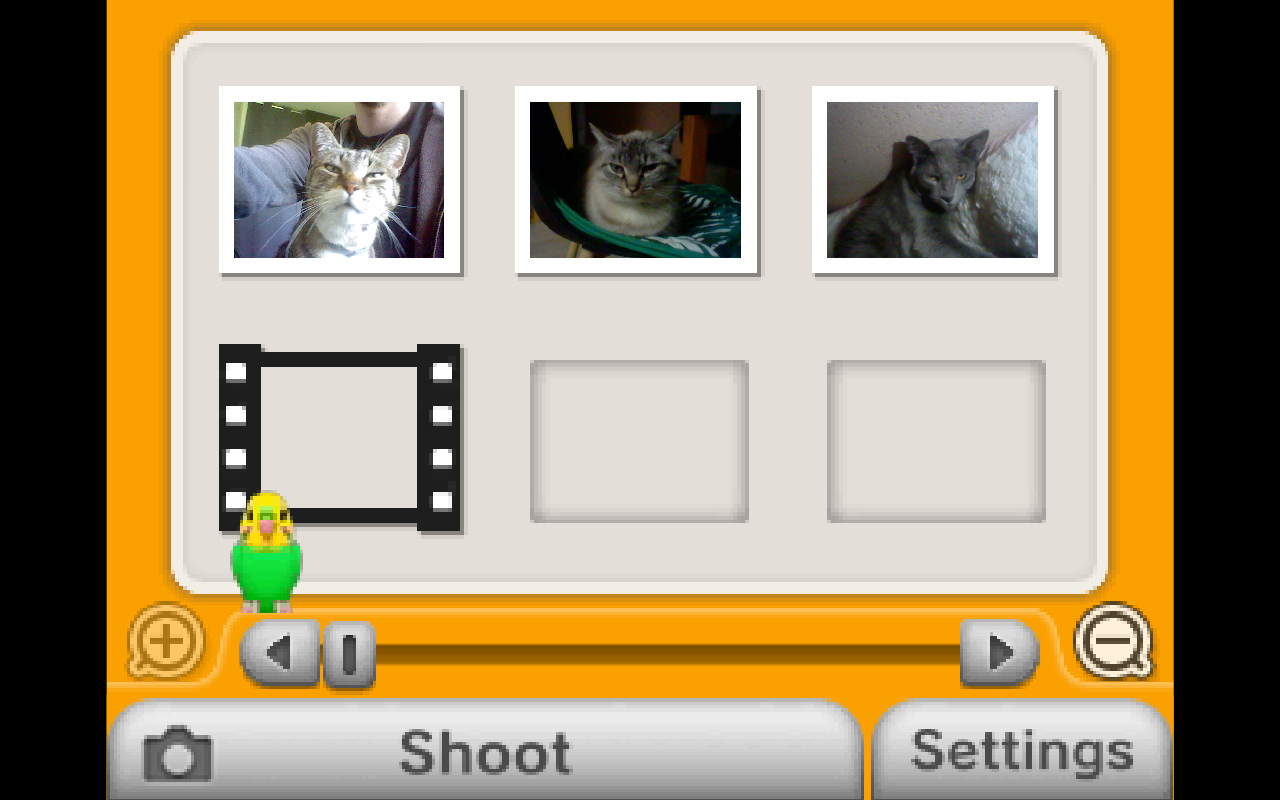
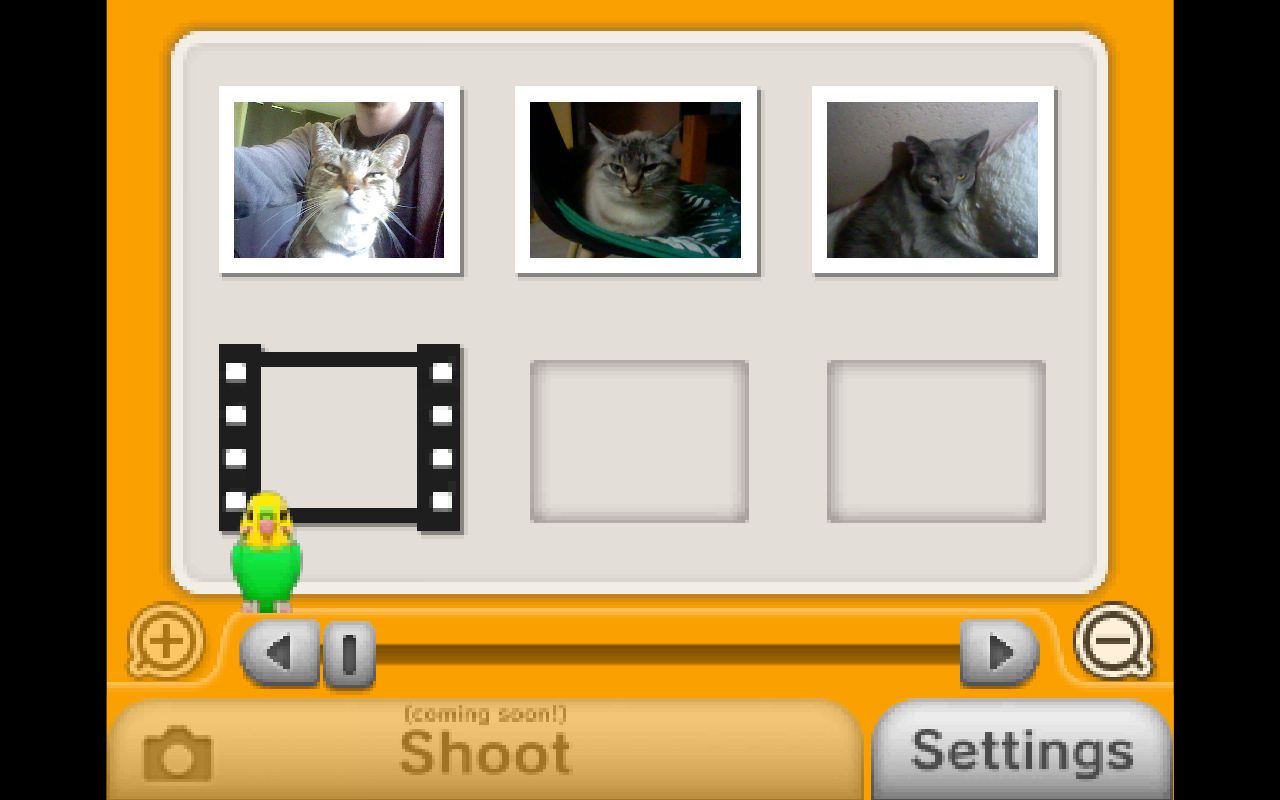
Before and after one commit to LOUDO2/web-3ds-camera, a SvelteKit app: page / in a window 1280 px wide. Built offline with nearby package versions, Linux system fonts and the light colour scheme; grey boxes are pictures that could not be loaded; a web font is replaced by a local one.

Commit message:
update(camera): delay shoot

```diff
--- a/src/components/footer.svelte
+++ b/src/components/footer.svelte
@@ -48,6 +48,8 @@
 
 		.camera {
 			flex: 228 1 0;
+			opacity: 0.5;
+			pointer-events: none;
 		}
 
 		.options {
```
Also changed, not shown: src/lib/assets/images/ui/camera.png, src/lib/assets/images/ui/shoot-button.png (added).
